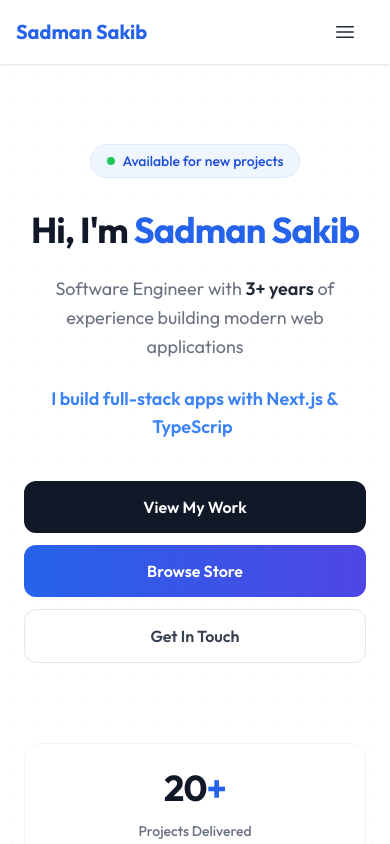
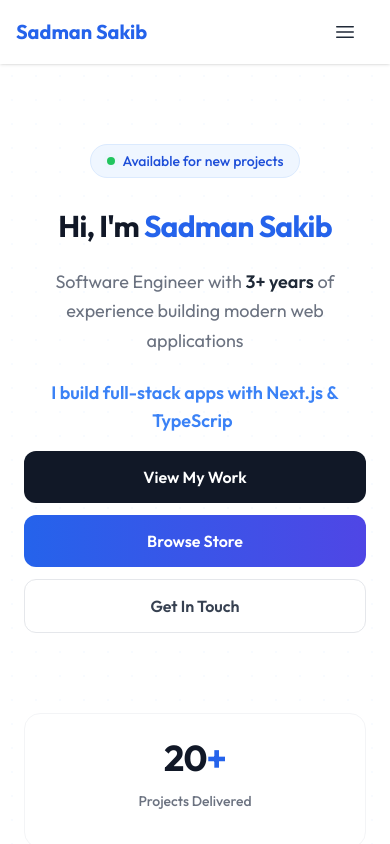
Before and after one commit to ssakib4040/nextjs-portfolio, a Next.js app: page / in a window 390 px wide. Shown: the top 844 px of the page. Built offline with nearby package versions, Linux system fonts and the light colour scheme.

Commit message:
feat: refine layout and spacing on Home page for improved visual hierarchy and user experience

```diff
--- a/app/page.tsx
+++ b/app/page.tsx
@@ -16,7 +16,7 @@ const typeAnimationSequence = [
 
 export default function Home() {
   return (
-    <div className="relative min-h-screen flex flex-col items-center justify-center px-6 py-20 md:py-0">
+    <div className="relative min-h-screen flex flex-col items-center justify-start pt-20 pb-16 sm:justify-center sm:py-0 px-6">
       {/* Subtle background dots */}
       <div
         className="absolute inset-0 -z-10 opacity-[0.03]"
@@ -37,7 +37,7 @@ export default function Home() {
           Available for new projects
         </div>
 
-        <h1 className="text-4xl sm:text-5xl md:text-6xl lg:text-7xl font-bold tracking-tight text-gray-900 leading-[1.1]">
+        <h1 className="text-3xl sm:text-5xl md:text-6xl lg:text-7xl font-bold tracking-tight text-gray-900 leading-[1.1]">
           Hi, I&apos;m{" "}
           <span className="bg-gradient-to-r text-blue-600">Sadman Sakib</span>
         </h1>
@@ -59,7 +59,7 @@ export default function Home() {
         </div>
 
         {/* CTA Buttons */}
-        <div className="mt-10 flex flex-col sm:flex-row items-center justify-center gap-3">
+        <div className="lg:mt-10 mt-4 flex flex-col sm:flex-row items-center justify-center gap-3">
           <Link
             href="/work"
             className="w-full sm:w-auto px-8 py-3.5 bg-gray-900 text-white font-semibold rounded-xl hover:bg-gray-800 hover:shadow-lg hover:shadow-gray-900/20 transition-all duration-300 text-center"
```
Also changed, not shown: .commandcode/taste/taste.md.
